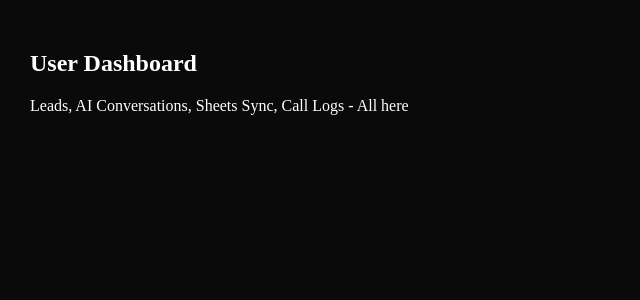
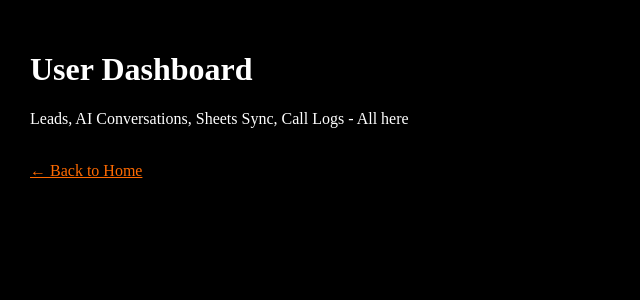
Before and after one commit to saqibsheikh12366-glitch/Vaantora-v2, a Next.js app: page /dashboard in a window 1280 px wide. Shown: the top 300 px of the page, without its empty margins (0-640 px from the left). Built offline with nearby package versions, Linux system fonts and the light colour scheme.

Commit message:
Update page.tsx

```diff
--- a/app/dashboard/page.tsx
+++ b/app/dashboard/page.tsx
@@ -1 +1,10 @@
-export default function Dash(){return <div style={{padding:30}}><h2>User Dashboard</h2><p>Leads, AI Conversations, Sheets Sync, Call Logs - All here</p></div>}
+export default function Dash(){
+ return (
+  <div style={{padding:30, background:'black', color:'white', minHeight:'100vh'}}>
+    <h1>User Dashboard</h1>
+    <p>Leads, AI Conversations, Sheets Sync, Call Logs - All here</p>
+    <br/>
+    <a href="/" style={{color:'#ff6a00'}}>← Back to Home</a>
+  </div>
+ )
+}
```
